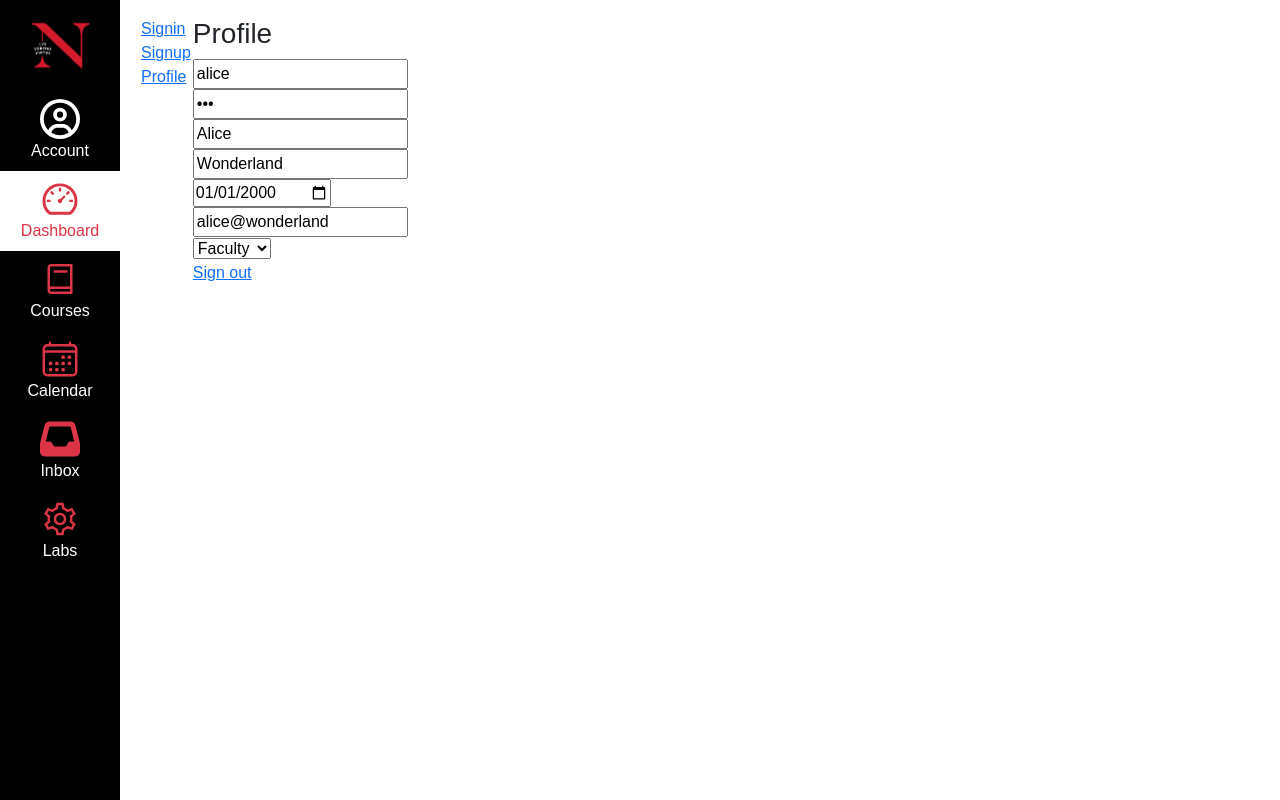
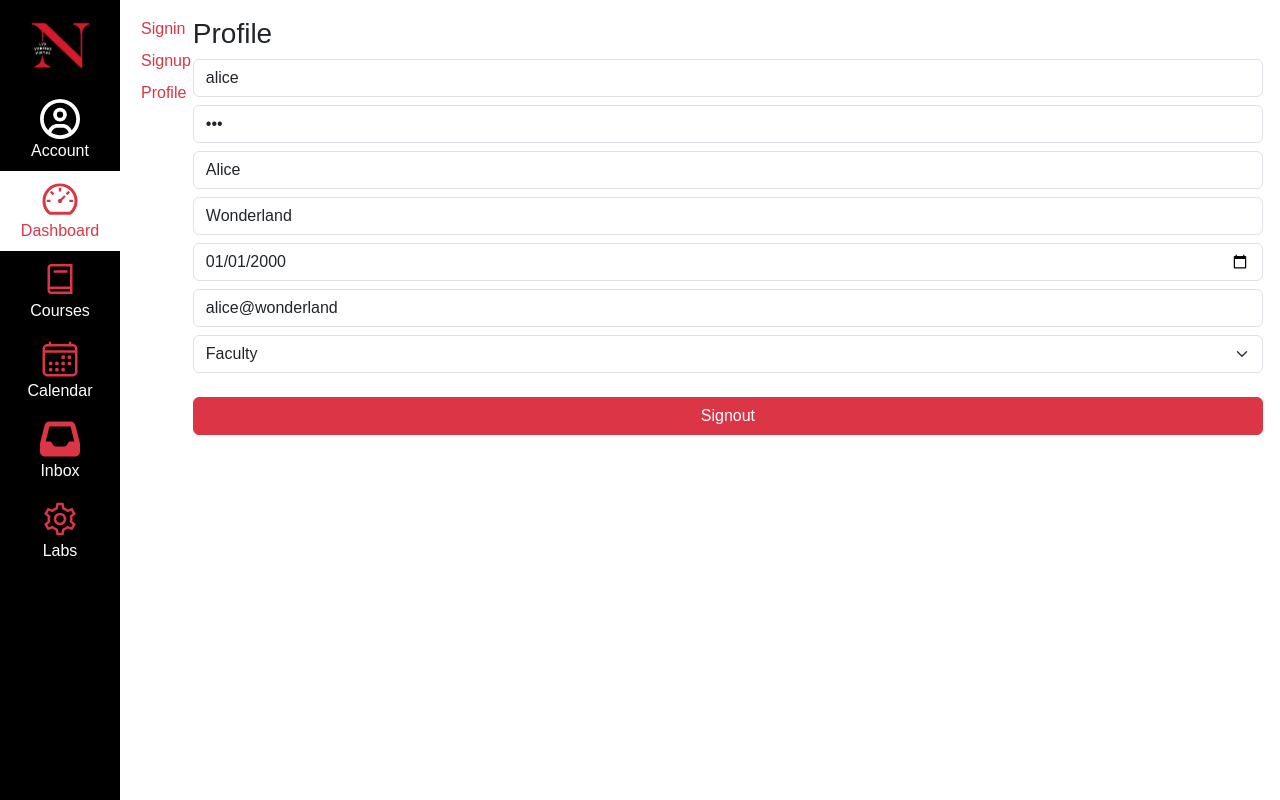
Before and after one commit to pal4569/kambaz-next-js, a Next.js app: page /Account/Profile in a window 1280 px wide. Built offline with nearby package versions, Linux system fonts and the light colour scheme.

Commit message:
a2 CSS and Bootstrap

```diff
--- a/app/(Kambaz)/Account/Navigation.tsx
+++ b/app/(Kambaz)/Account/Navigation.tsx
@@ -1,9 +1,17 @@
 import Link from "next/link";
+
 export default function AccountNavigation() {
- return (
-   <div id="wd-account-navigation">
-     <Link href="Signin"> Signin </Link> <br />
-     <Link href="Signup"> Signup </Link> <br />
-     <Link href="Profile"> Profile </Link> <br />
-   </div>
-);}
+  return (
+    <div id="wd-account-navigation" className="d-flex flex-column">
+      <Link href="/Account/Signin" className="mb-2 text-danger text-decoration-none">
+        Signin
+      </Link>
+      <Link href="/Account/Signup" className="mb-2 text-danger text-decoration-none">
+        Signup
+      </Link>
+      <Link href="/Account/Profile" className="mb-2 text-danger text-decoration-none">
+        Profile
+      </Link>
+    </div>
+  );
+}
--- a/app/(Kambaz)/Account/Profile/page.tsx
+++ b/app/(Kambaz)/Account/Profile/page.tsx
@@ -1,19 +1,22 @@
 import Link from "next/link";
+import { Form, FormControl } from "react-bootstrap";
 export default function Profile() {
   return (
     <div id="wd-profile-screen">
       <h3>Profile</h3>
-      <input defaultValue="alice" placeholder="username" className="wd-username"/><br/>
-      <input defaultValue="123"   placeholder="password" type="password"
-             className="wd-password" /><br/>
-      <input defaultValue="Alice" placeholder="First Name" id="wd-firstname" /><br/>
-      <input defaultValue="Wonderland" placeholder="Last Name" id="wd-lastname" /><br/>
-      <input defaultValue="2000-01-01" type="date" id="wd-dob" /><br/>
-      <input defaultValue="alice@wonderland" type="email" id="wd-email" /><br/>
-      <select defaultValue="FACULTY" id="wd-role">
+      <FormControl defaultValue="alice" placeholder="username" className="wd-username mb-2"/>
+      <FormControl defaultValue="123"   placeholder="password" type="password"
+             className="wd-password mb-2" />
+      <FormControl defaultValue="Alice" placeholder="First Name" id="wd-firstname" className="mb-2" />
+      <FormControl defaultValue="Wonderland" placeholder="Last Name" id="wd-lastname" className="mb-2" />
+      <FormControl defaultValue="2000-01-01" type="date" id="wd-dob" className="mb-2" />
+      <FormControl defaultValue="alice@wonderland" type="email" id="wd-email" className="mb-2" />
+      <Form.Select defaultValue="FACULTY" id="wd-role" className="">
         <option value="USER">User</option>       <option value="ADMIN">Admin</option>
         <option value="FACULTY">Faculty</option> <option value="STUDENT">Student</option>
-      </select><br/>
-      <Link href="/Account/Signin" > Sign out </Link>
+      </Form.Select><br/>
+      <Link
+        className="btn btn-danger w-100"
+        href="/Account/Signout" > Signout </Link>
     </div>
 );}
```
Also changed, not shown: app/(Kambaz)/Account/Signin/page.tsx (+16 -9 lines), app/(Kambaz)/Account/Signup/page.tsx (+16 -5 lines).
